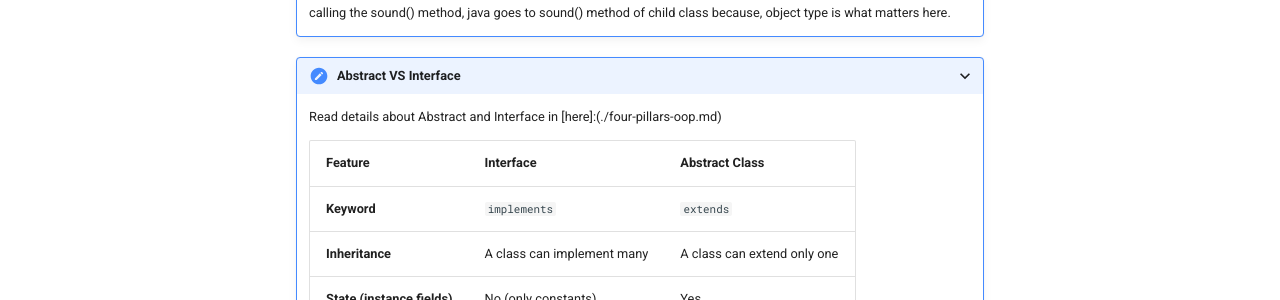
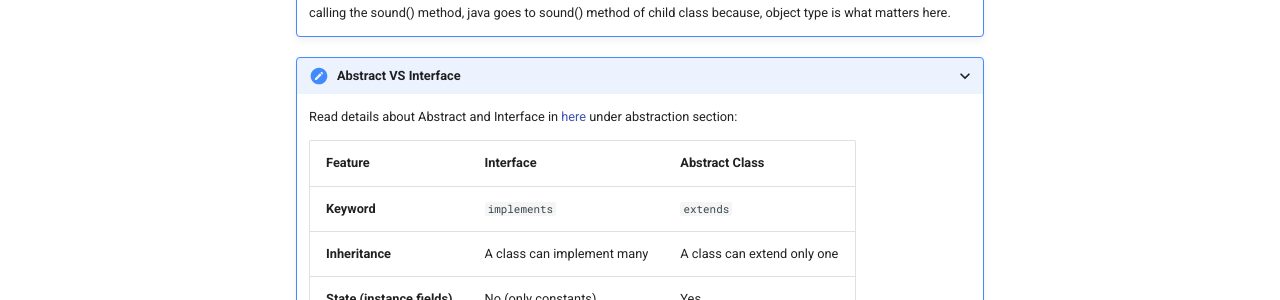
Before and after one commit to code-with-nazmul/Learn-CS, an MkDocs documentation site: the page built from docs/oop/more-about-four-pillars.md, in a window 1280 px wide and 1305 px high. Shown: the part 751-1051 px from the top of the window. Built offline with MkDocs 1.6.1 and Material for MkDocs 9.7.7, drawn with Linux system fonts in a browser that asks for light colours.

Commit message:
Fixed relative link

```diff
--- a/docs/oop/more-about-four-pillars.md
+++ b/docs/oop/more-about-four-pillars.md
@@ -33,7 +33,7 @@
 	Here runtime polymorphism happens. And I can write Animal a1 = new Dog() because Dog IS-A Animal. But when calling the sound() method, java goes to sound() method of child class because, object type is what matters here.
 
 ???+ "Abstract VS Interface"
-	Read details about Abstract and Interface in [here]:(./four-pillars-oop.md)
+	Read details about Abstract and Interface in [here](./four-pillars-oop.md) under abstraction section:
 
 	| Feature | Interface | Abstract Class |
 	| :--- | :--- | :--- |
```
